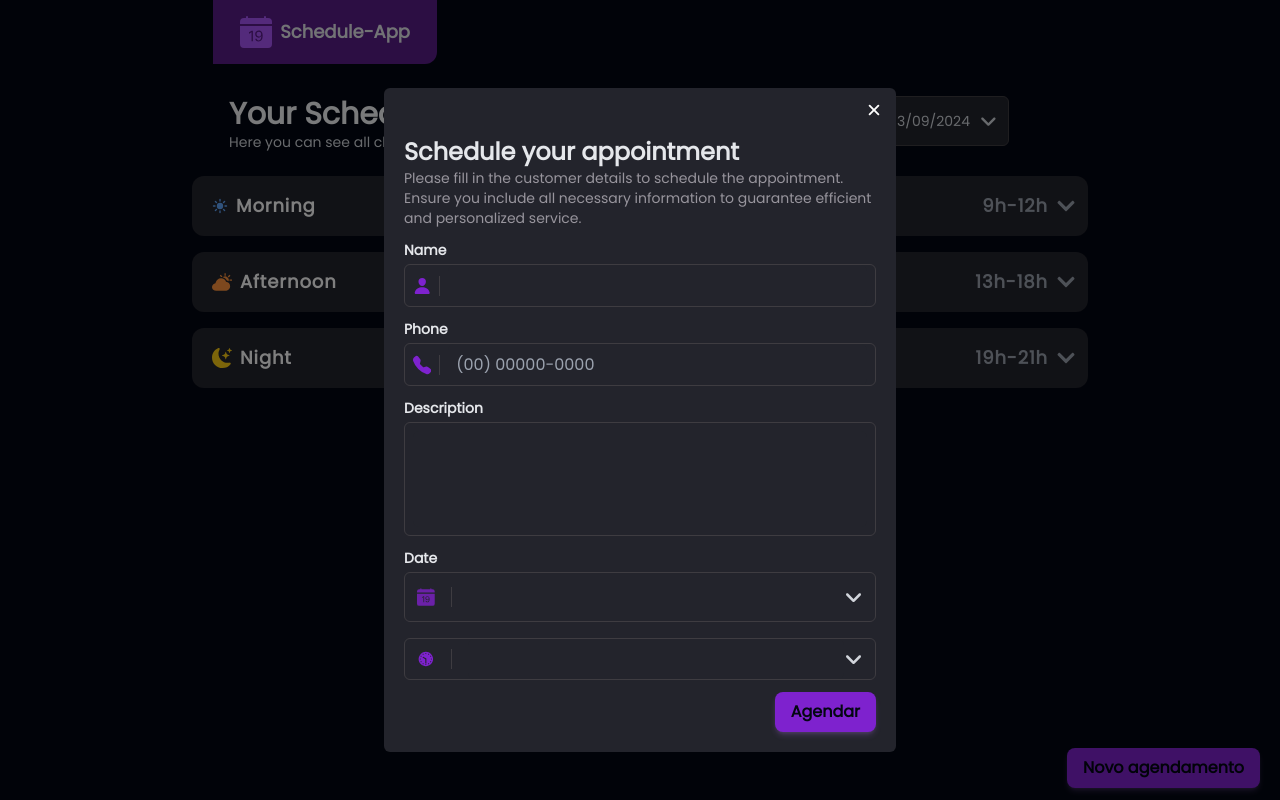
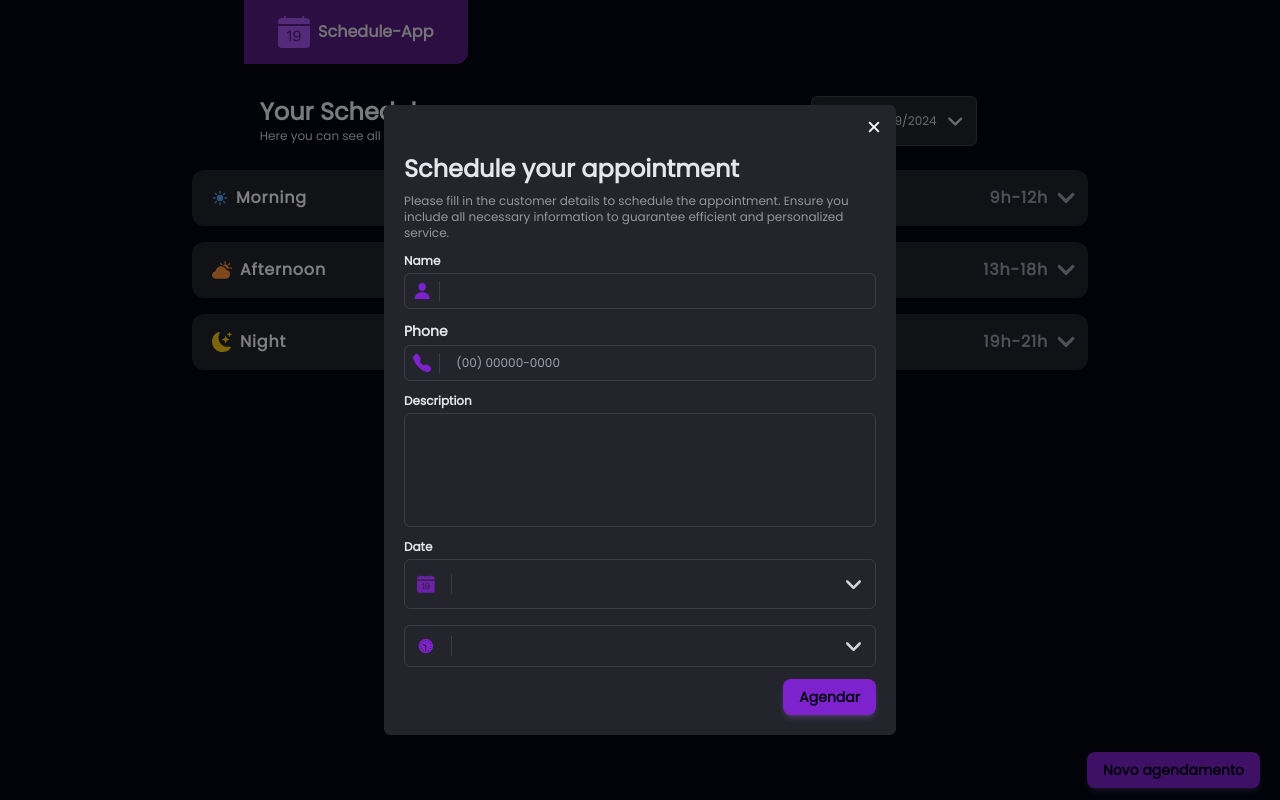
Before and after one commit to jeffersondrs/schedule-app, a Next.js app: page / in a window 1280 px wide. Both pictures are taken after a click on the button "Novo agendamento". Built offline with nearby package versions, Linux system fonts and the light colour scheme.

Commit message:
update: font size adjusted

```diff
--- a/src/app/page.tsx
+++ b/src/app/page.tsx
@@ -20,12 +20,12 @@ export default function Home() {
       <header className="flex flex-col justify-center items-start">
         <div className="-translate-x-4 w-56 h-16 bg-purple-900 rounded-br-xl mb-5 p-2 flex flex-row justify-center items-center gap-2">
           <BsCalendarDateFill className="w-8 h-8 text-purple-500" />
-          <p className="text-lg font-bold text-gray-200">Schedule-App</p>
+          <p className="text-base font-bold text-gray-200">Schedule-App</p>
         </div>
         <div className="flex flex-col justify-center items-start max-w-[350px] gap-2 md:flex-row md:max-w-4xl md:py-3">
           <div className="w-full h-full flex-col justify-start items-center">
-            <h1 className="text-3xl font-bold text-gray-100">Your Schedule</h1>
-            <p className="text-sm font-normal text-gray-300">Here you can see all clients and services scheduled for today.</p>
+            <h1 className="text-2xl font-bold text-gray-100">Your Schedule</h1>
+            <p className="text-xs font-normal text-gray-300">Here you can see all clients and services scheduled for today.</p>
           </div>
           <div className="flex flex-col justify-center items-center md:w-96">
             <DateButton date={selectedDate.format('DD/MM/YYYY')} setDate={(date) => setSelectedDate(dayjs(date, 'DD/MM/YYYY'))} />
--- a/src/components/Button.tsx
+++ b/src/components/Button.tsx
@@ -12,7 +12,7 @@ export default function Button({ title, onClick }: ButtonProps) {
   return (
     <button
       className="bg-purple-700 hover:bg-purple-900 text-gray-950 hover:text-gray-50 transform
-      transition-all duration-300 ease-in-out
+      transition-all duration-300 ease-in-out text-sm
       shadow-md shadow-purple-400/20 font-bold py-2 px-4 rounded-lg"
       onClick={onClick}
     >{title ? title : <BsPlus className="w-5 h-5" />}
--- a/src/components/DailyList.tsx
+++ b/src/components/DailyList.tsx
@@ -25,18 +25,18 @@ export default function DailyList({ periodOfDay, dailyList }: DailyListProps) {
               <BsFillMoonStarsFill className="w-5 h-5 text-yellow-400" />
             ) : null
           }
-          <p className="tracking-wider text-white font-bold text-lg capitalize">{periodOfDay}</p>
+          <p className="tracking-wider text-white font-bold text-base capitalize">{periodOfDay}</p>
         </div>
         {periodOfDay === 'morning' ? (<div className="flex flex-row justify-end gap-2 w-full p-2">
-          <p className="tracking-wider text-lg font-bold text-gray-400">9h-12h</p>
+          <p className="tracking-wider text-base font-bold text-gray-400">9h-12h</p>
         </div>) : periodOfDay === 'afternoon' ? (<div className="flex flex-row justify-end gap-2 w-full p-2">
-          <p className="tracking-wider text-lg font-bold text-gray-400">13h-18h</p>
+          <p className="tracking-wider text-base font-bold text-gray-400">13h-18h</p>
         </div>) : periodOfDay === 'night' ? (<div className="flex flex-row justify-end gap-2 w-full p-2">
-          <p className="tracking-wider text-lg font-bold text-gray-400">19h-21h</p>
+          <p className="tracking-wider text-base font-bold text-gray-400">19h-21h</p>
         </div>) : null}
 
         <div className="flex flex-col justify-center items-center">
-          <button onClick={toggleExpand} className="text-gray-400 font-bold text-lg transform transition-all duration-300 ease-in-out">
+          <button onClick={toggleExpand} className="text-gray-400 font-bold text-base transform transition-all duration-300 ease-in-out">
             <FaChevronDown className={`w-5 h-5 ${isExpanded ? 'rotate-180' : ''}`} />
           </button>
         </div>
@@ -46,11 +46,11 @@ export default function DailyList({ periodOfDay, dailyList }: DailyListProps) {
         {dailyList.map((schedule) => (
           <div key={schedule.id} className="flex flex-col justify-center items-start border-b border-gray-primary p-4 md:flex-row md:gap-3 last:border-0">
             <div className="flex flex-row gap-3 justify-between md:flex-row md:w-96">
-              <p className="tracking-wider text-sm font-bold text-gray-200">{schedule.scheduleTime}</p>
-              <p className="tracking-wider text-sm font-light text-gray-400">{schedule.userSchedule}</p>
+              <p className="tracking-wider text-xs font-bold text-gray-200">{schedule.scheduleTime}</p>
+              <p className="tracking-wider text-xs font-light text-gray-400">{schedule.userSchedule}</p>
             </div>
             <div className="flex flex-row w-full">
-              <p className="tracking-wider text-sm font-normal text-gray-400">{schedule.scheduleDescription}</p>
+              <p className="tracking-wider text-xs font-normal text-gray-400">{schedule.scheduleDescription}</p>
             </div>
             <div className="flex flex-row justify-end items-center w-full">
               <button className="text-xs font-normal text-gray-600">Remove schedule</button>
--- a/src/components/DateButtom.tsx
+++ b/src/components/DateButtom.tsx
@@ -41,7 +41,7 @@ export default function DateButton({ date, setDate }: DateButtonProps) {
         <div className="flex flex-row justify-center items-center w-full">
           <input
             type="button"
-            className="w-full h-12 text-sm font-normal text-gray-300 focus:outline-none text-start"
+            className="w-full h-12 text-xs font-normal text-gray-300 focus:outline-none text-start"
             value={inputDate}
             onClick={toggleCalendar}
           />
--- a/src/components/Form.tsx
+++ b/src/components/Form.tsx
@@ -32,12 +32,12 @@ export default function Form({ onSubmit }: FormProps) {
 
   return (
     <form onSubmit={handleSubmit} className="flex flex-col justify-center items-center gap-3 w-full">
-      <div className="flex flex-col justify-center items-start w-full">
+      <div className="flex flex-col justify-center items-start w-full gap-2">
         <h1 className="text-2xl font-bold text-gray-200">Schedule your appointment</h1>
-        <p className="text-sm font-normal text-texting">Please fill in the customer details to schedule the appointment. Ensure you include all necessary information to guarantee efficient and personalized service.</p>
+        <p className="text-xs font-normal text-texting">Please fill in the customer details to schedule the appointment. Ensure you include all necessary information to guarantee efficient and personalized service.</p>
       </div>
       <div className="flex flex-col justify-center items-start gap-1 w-full">
-        <label htmlFor="phone" className="text-sm font-bold text-gray-200">
+        <label htmlFor="phone" className="text-xs font-bold text-gray-200">
           Name
         </label>
         <div className="flex flex-row justify-center items-center w-full border-gray-primary border rounded-md px-2">
@@ -48,7 +48,7 @@ export default function Form({ onSubmit }: FormProps) {
             id="name"
             value={name}
             onChange={(e) => setName(e.target.value)}
-            className="w-full h-full bg-primary text-gray-200 p-2 rounded-md focus:outline-none"
+            className="w-full h-full bg-primary text-xs text-gray-200 p-2 rounded-md focus:outline-none"
           />
         </div>
       </div>
@@ -57,7 +57,7 @@ export default function Form({ onSubmit }: FormProps) {
       </div>
       <div className="flex flex-col justify-center items-start gap-1 w-full">
 
-        <label htmlFor="service" className="text-sm font-bold text-gray-200">
+        <label htmlFor="service" className="text-xs font-bold text-gray-200">
           Description
         </label>
         <div className="flex flex-row justify-center items-center w-full border-gray-primary border rounded-md p-2">
@@ -72,7 +72,7 @@ export default function Form({ onSubmit }: FormProps) {
         </div>
       </div>
       <div className="flex flex-col justify-center items-start gap-1 w-full">
-        <label htmlFor="scheduleTime" className="text-sm font-bold text-gray-200">
+        <label htmlFor="scheduleTime" className="text-xs font-bold text-gray-200">
           Date
         </label>
         <div className="w-full">
@@ -80,7 +80,7 @@ export default function Form({ onSubmit }: FormProps) {
         </div>
       </div>
       <div className="flex flex-col justify-center items-start gap-1 w-full">
-        <label htmlFor="scheduleDate" className="text-sm font-bold text-gray-200">
+        <label htmlFor="scheduleDate" className="text-xs font-bold text-gray-200">
         </label>
         <div className="flex flex-row justify-center items-center w-full border-gray-primary border rounded-md px-3 gap-2">
           <IoMdClock className="w-5 h-5 text-purple-700" />
@@ -92,7 +92,7 @@ export default function Form({ onSubmit }: FormProps) {
         <button
           type="submit"
           className="bg-purple-700 hover:bg-purple-900 text-gray-950 hover:text-gray-50 transform
-        transition-all duration-300 ease-in-out z-10
+        transition-all duration-300 ease-in-out z-10 text-sm
         shadow-md shadow-purple-400/20 font-bold py-2 px-4 rounded-lg"
         >
           Agendar
--- a/src/components/InputPhone.tsx
+++ b/src/components/InputPhone.tsx
@@ -22,7 +22,7 @@ export default function InputPhone({ phone, setPhone }: InputPhoneProps) {
           onChange={(e) => setPhone(e.target.value)}
           placeholder="(00) 00000-0000"
           value={phone}
-          className="w-full h-full bg-primary text-gray-200 p-2 rounded-md focus:outline-none"
+          className="w-full h-full bg-primary text-gray-200 p-2 rounded-md focus:outline-none text-xs"
         />
       </div>
     </>
--- a/src/components/TimeButton.tsx
+++ b/src/components/TimeButton.tsx
@@ -24,7 +24,7 @@ export default function BasicTimePicker({ time, setTime }: TimeButtonProps) {
   return (
     <div className="relative w-full flex flex-row items-center justify-center">
       <div className="flex flex-row justify-between items-center w-full">
-        <button ref={buttonRef} className="w-full h-10 bg-primary text-gray-300 rounded-md text-start"
+        <button ref={buttonRef} className="w-full h-10 bg-primary text-gray-300 rounded-md text-start text-xs"
           onClick={handleIsOpened}>
           {time}
         </button>
@@ -41,7 +41,7 @@ export default function BasicTimePicker({ time, setTime }: TimeButtonProps) {
             className="absolute bottom-full mb-2 right-0 w-60 bg-primary rounded-md shadow-lg grid grid-cols-3 gap-1 border border-gray-primary p-2"
           >
             {hours.map((hour, index) => (
-              <button key={index} className="p-2 hover:bg-secondary rounded-md cursor-pointer text-gray-100 text-center" onClick={() => handleTime(hour)}>
+              <button key={index} className="p-2 hover:bg-secondary rounded-md cursor-pointer text-gray-100 text-center text-xs" onClick={() => handleTime(hour)}>
                 {hour}
               </button>
             ))}
```
